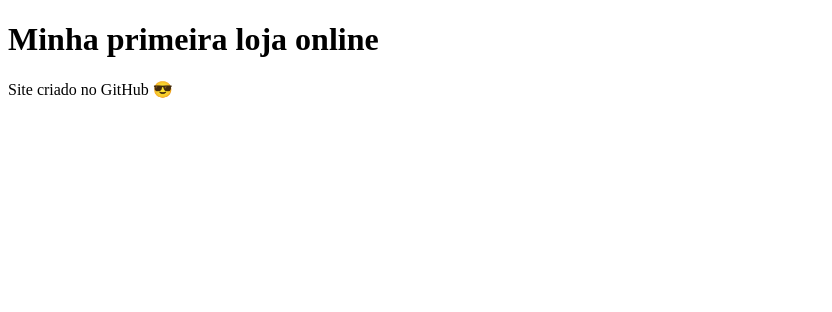
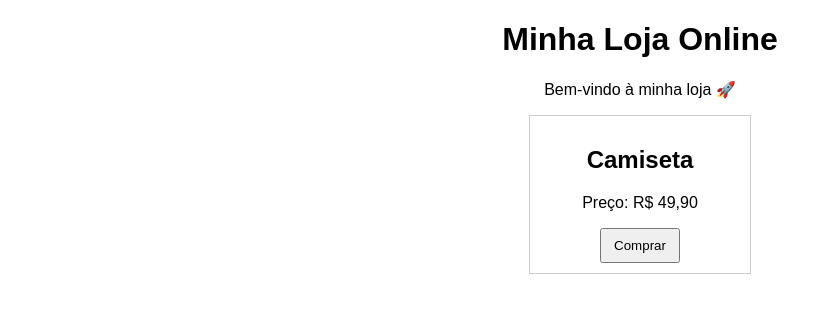
Before and after one commit to as8352566-star/Backseat-wear, a plain HTML site: page index.html in a window 1280 px wide. Shown: the whole page, without its empty margins (0-832 px from the left). Drawn offline with Linux system fonts and the light colour scheme.

Commit message:
Update index.html

```diff
--- a/index.html
+++ b/index.html
@@ -3,9 +3,22 @@
 <head>
   <meta charset="UTF-8">
   <title>Minha Loja</title>
+  <style>
+    body { font-family: Arial, sans-serif; text-align: center; }
+    .produto { border: 1px solid #ccc; padding: 10px; width: 200px; margin: 10px auto; }
+    button { padding: 8px 12px; }
+  </style>
 </head>
 <body>
-  <h1>Minha primeira loja online</h1>
-  <p>Site criado no GitHub 😎</p>
+
+<h1>Minha Loja Online</h1>
+<p>Bem-vindo à minha loja 🚀</p>
+
+<div class="produto">
+  <h2>Camiseta</h2>
+  <p>Preço: R$ 49,90</p>
+  <button>Comprar</button>
+</div>
+
 </body>
 </html>
```
